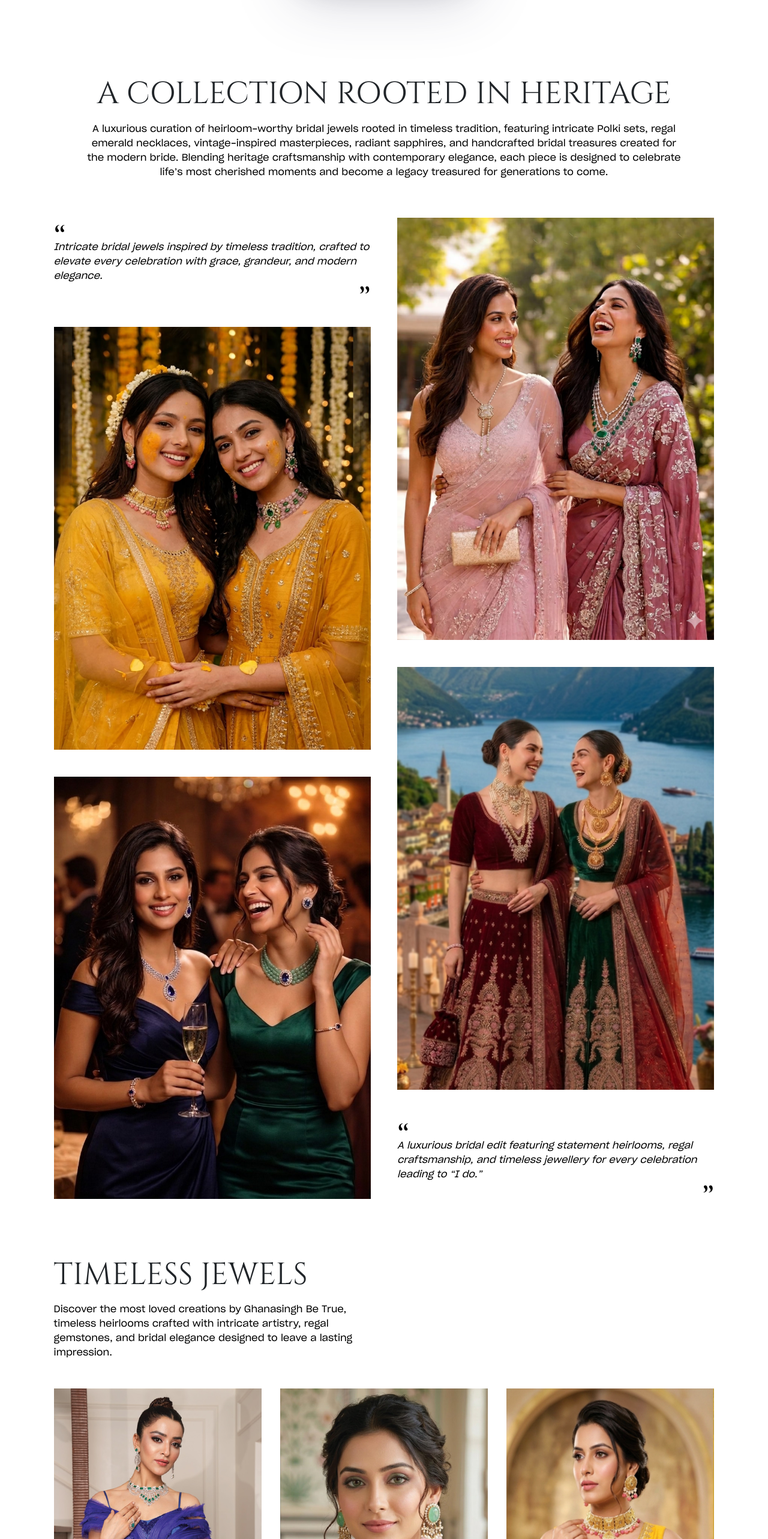
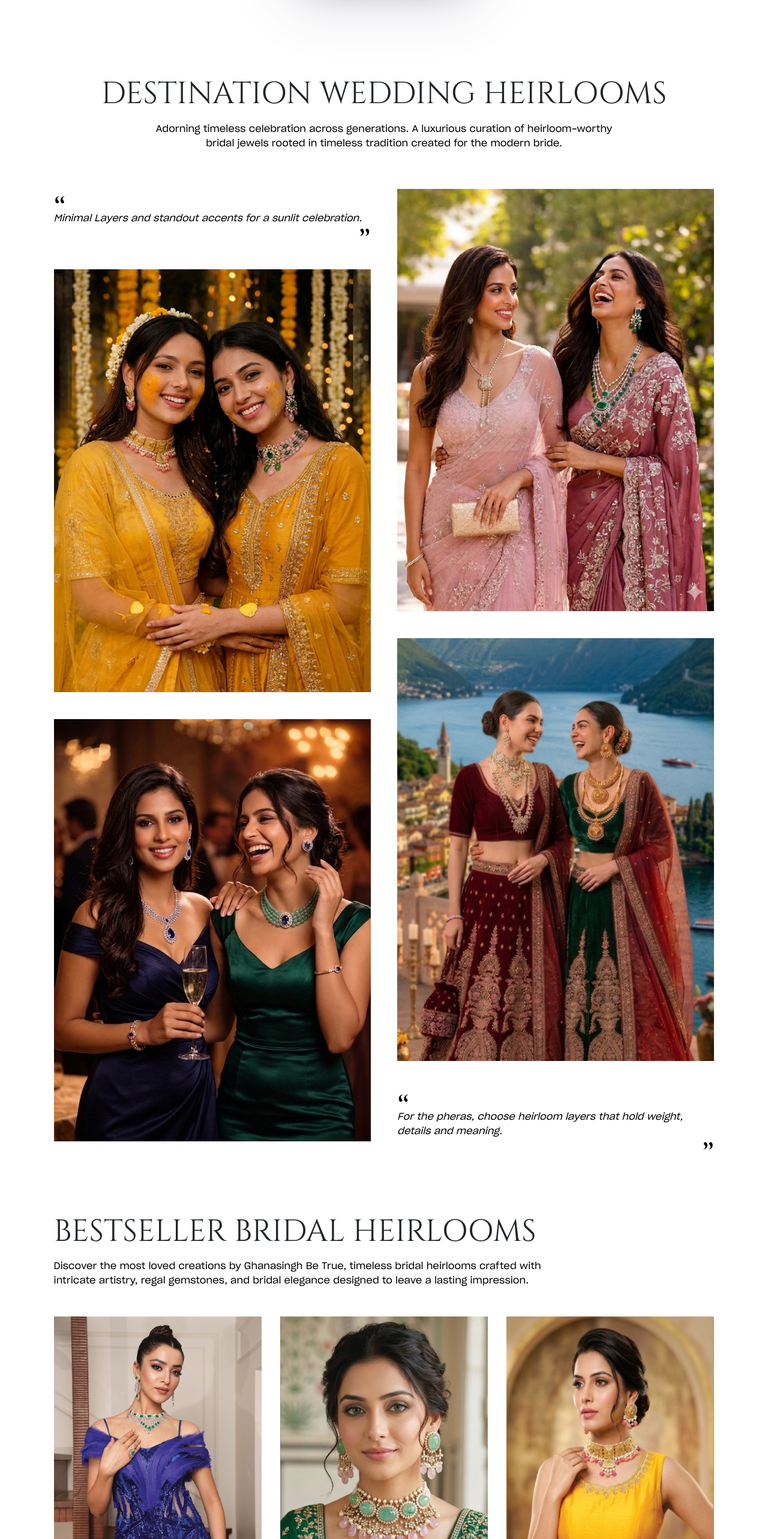
Before and after one commit to josephpal27/Ghana-Singh, a React (Vite) app: page / in a window 1280 px wide. Shown: the part 2420-4986 px from the top of the page at 60% size. Built offline with nearby package versions, Linux system fonts and the light colour scheme.

Commit message:
Content Updated

```diff
--- a/src/components/best-sellers/BestSellers.css
+++ b/src/components/best-sellers/BestSellers.css
@@ -8,7 +8,7 @@
     font-size: calc(0.65rem + 0.5vw);
     margin-top: 1rem;
     margin-bottom: 0;
-    width: 50%;
+    width: 80%;
     color: #000;
 }
 .sellers-card-row{
--- a/src/components/best-sellers/BestSellers.jsx
+++ b/src/components/best-sellers/BestSellers.jsx
@@ -6,28 +6,28 @@ const BestSellers = () => {
         {
             id: 1,
             img: "/images/sellers/1.avif",
-            title: "Pink Polki",
-            desc: "Designed to radiate grace and femininity, this heirloom-worthy Polki set is a timeless expression of bridal charm and elegance.",
+            title: "Emerald Set",
+            desc: "Statement heirlooms for bold after-dark moments.",
         },
         {
             id: 2,
             img: "/images/sellers/2.avif",
-            title: "Pink and Green Polki set",
-            desc: "Bold yet graceful, this statement Polki set combines rich green hues and delicate pink accents for celebrations filled with grandeur and elegance.",
+            title: "Pink and Green Polki Set",
+            desc: "Playful heirlooms crafted for colour and individuality.",
         },
         {
             id: 3,
             img: "/images/sellers/3.avif",
-            title: "Emerald set",
-            desc: "A regal emerald masterpiece designed to embody timeless sophistication, heritage artistry, and bridal luxury for unforgettable occasions.",
+            title: "Pink Polki",
+            desc: "Gold kissed heirlooms crafted for Haldi moments.",
         },
     ]
 
     return (
         <>
             <div className="best-sellers">
-                <h4 data-aos="fade-up">TIMELESS JEWELS</h4>
-                <p data-aos="fade">Discover the most loved creations by Ghanasingh Be True, timeless heirlooms crafted with intricate artistry, regal gemstones, and bridal elegance designed to leave a lasting impression.</p>
+                <h4 data-aos="fade-up">BESTSELLER BRIDAL HEIRLOOMS</h4>
+                <p data-aos="fade">Discover the most loved creations by Ghanasingh Be True, timeless bridal heirlooms crafted with intricate artistry, regal gemstones, and bridal elegance designed to leave a lasting impression.</p>
                 <div className="sellers-card-row">
                     {
                         sellersData.map((item, index) => {
--- a/src/components/collections/Collections.css
+++ b/src/components/collections/Collections.css
@@ -15,7 +15,7 @@
     font-size: calc(0.65rem + 0.5vw);
     margin-top: 0.5rem;
     margin-bottom: 0;
-    width: 90%;
+    width: 70%;
     color: #000;
 }
 .collection-grid{
--- a/src/components/collections/Collections.jsx
+++ b/src/components/collections/Collections.jsx
@@ -5,15 +5,15 @@ const Collections = () => {
     <>
       <section className="collections">
         <div className="collections-head">
-            <h3 data-aos="fade-up">A COLLECTION ROOTED IN HERITAGE</h3>
-            <p data-aos="fade">A luxurious curation of heirloom-worthy bridal jewels rooted in timeless tradition, featuring intricate Polki sets, regal emerald necklaces, vintage-inspired masterpieces, radiant sapphires, and handcrafted bridal treasures created for the modern bride. Blending heritage craftsmanship with contemporary elegance, each piece is designed to celebrate life’s most cherished moments and become a legacy treasured for generations to come.</p>
+            <h3 data-aos="fade-up">DESTINATION WEDDING HEIRLOOMS</h3>
+            <p data-aos="fade">Adorning timeless celebration across generations. A luxurious curation of heirloom-worthy bridal jewels rooted in timeless tradition created for the modern bride.</p>
         </div>
         <div className="collection-grid">
             {/* Left */}
             <div className="collection-column">
                 <div className="box text-box">
                     <span className="left-quote">“</span>
-                    <p>Intricate bridal jewels inspired by timeless tradition, crafted to elevate every celebration with grace, grandeur, and modern elegance.</p>
+                    <p>Minimal Layers and standout accents for a sunlit celebration.</p>
                     <span className="right-quote">”</span>
                 </div>
                 <div className="box">
@@ -33,7 +33,7 @@ const Collections = () => {
                 </div>
                 <div className="box text-box">
                     <span className="left-quote">“</span>
-                    <p>A luxurious bridal edit featuring statement heirlooms, regal craftsmanship, and timeless jewellery for every celebration leading to “I do.”</p>
+                    <p>For the pheras, choose heirloom layers that hold weight, details and meaning.</p>
                     <span className="right-quote">”</span>
                 </div>
             </div>
--- a/src/components/footer/Footer.jsx
+++ b/src/components/footer/Footer.jsx
@@ -14,7 +14,7 @@ const Footer = () => {
                     </div>
                 </div>
                 <div className="copyright">
-                    <p>Copyright © 2025 <span>| GhanaSingh</span> | All Rights Reserved</p>
+                    <p>Copyright © 2025 <span>| GHANASINGH JEWELS AND GEMS PRIVATE LIMITED</span> | All Rights Reserved</p>
                 </div>
             </footer>
         </>
```
